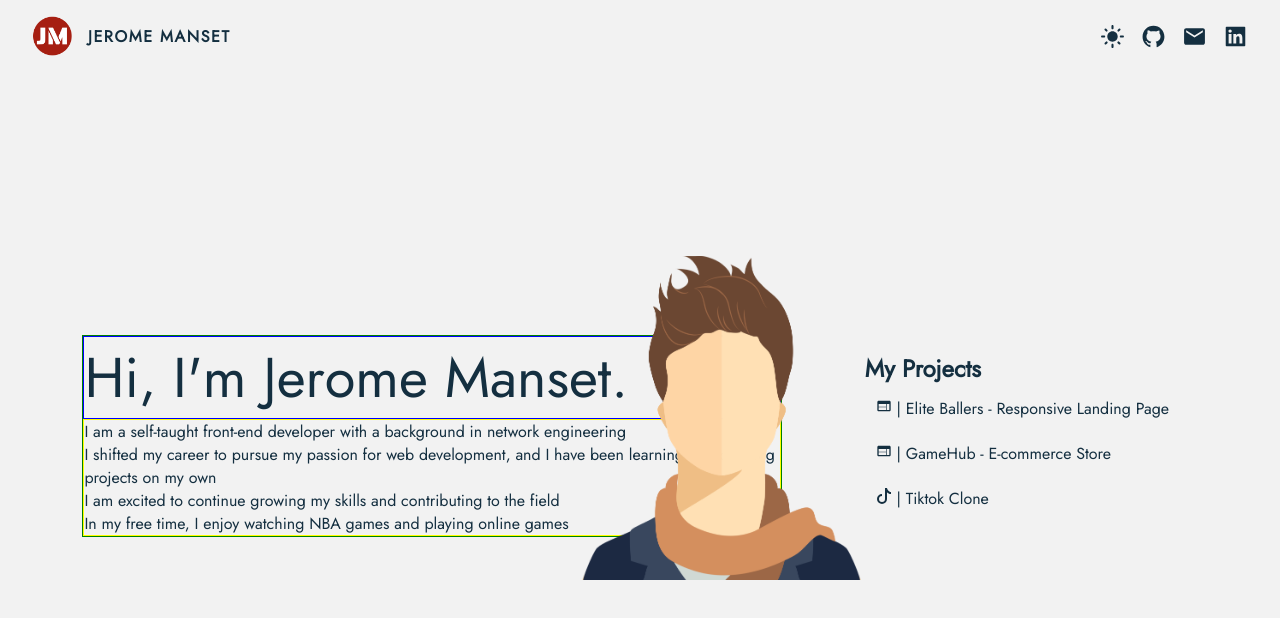
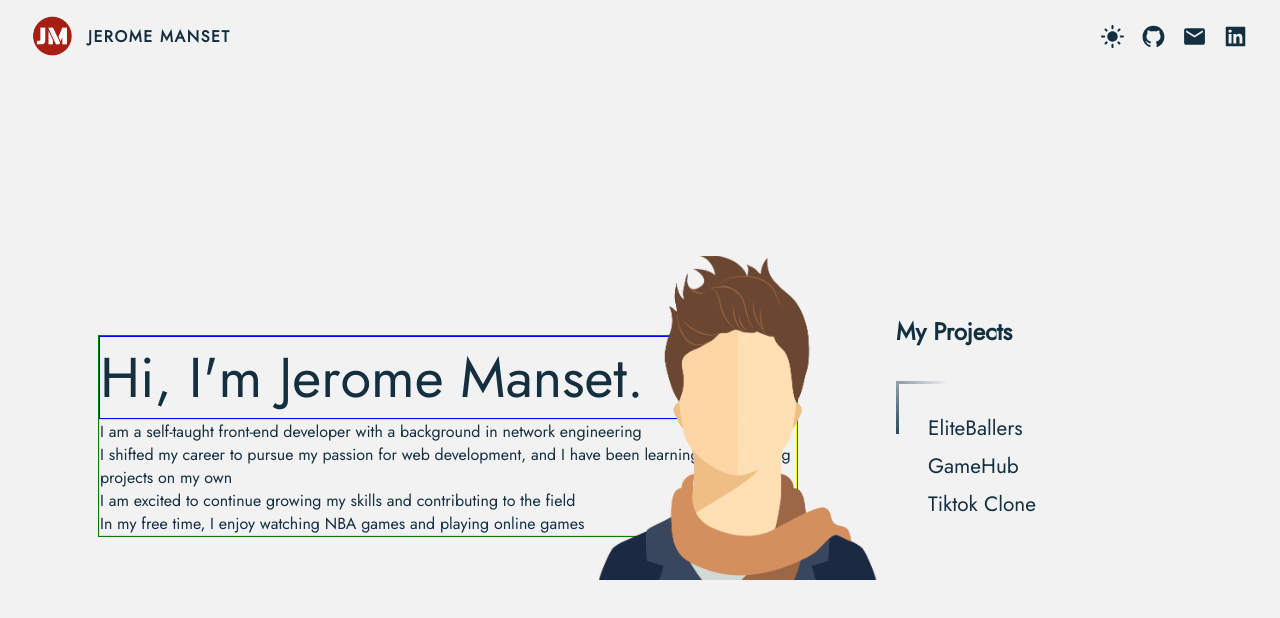
Before and after one commit to kujerocoding/jmanset-portfolio, a React (Vite) app: page / in a window 1280 px wide. Shown: the top 618 px of the page. Built offline with nearby package versions, Linux system fonts and the light colour scheme.

Commit message:
Add hover effects to the project lists

```diff
--- a/src/App.css
+++ b/src/App.css
@@ -182,12 +182,40 @@ main{
     font-size: clamp(3rem, 7vw, 3.5rem);
 }
 
+
 .project-lists{
+    padding-block: 2rem;
+    margin-top: 2rem;
     list-style: none;
+    position: relative;
+    width: 60%;
 }
+
+.project-lists::before{
+    position: absolute;
+    top: 0;
+    left: 0;
+    width: 30%;
+    height: 30%;
+    content: '';
+    border-top: 3px solid ;
+    border-left: 3px solid ;
+    border-image: linear-gradient(45deg, #274659, #f2f2f2) 1;
+}
+/* .project-lists::after{
+    position: absolute;
+    bottom: 0;
+    right: 0;
+    width: 30%;
+    height: 30%;
+    content: '';
+    border-bottom: 1px solid black;
+    border-right: 1px solid black;
+} */
 
 .project-lists > li {
     white-space: nowrap;
+    margin-left: 2rem;
 }
 
 .img-container{
@@ -225,15 +253,7 @@ footer{
 
 
 
-.project-btn{
-    font-family: inherit;
-    background-color: transparent;
-    border: 1px solid transparent;
-    padding: 10px;
-    border-radius: 10px;
-    cursor: pointer;
-    color: inherit;
-}
+
 
 .b-red{
     border: 3px solid red;
@@ -327,6 +347,66 @@ footer{
     transform: scaleX(1) scaleY(1);
 }
 
+/* BUTTON FROM LEFT */
+.btn {
+    all: unset;
+    font-size: 1.3rem;
+    position: relative;
+    padding-bottom: .5rem;
+    color: inherit;
+    transition: all 500ms cubic-bezier(0.77, 0, 0.175, 1);
+    cursor: pointer;
+    user-select: none;
+  }
+
+  .btn:before, .btn:after {
+    content: '';
+    position: absolute;
+    transition: inherit;
+    z-index: -1;
+  }
+
+  .btn:hover {
+    font-weight: bold;
+    transition-delay: .5s;
+  }
+
+  .btn:hover:before {
+    transition-delay: 0s;
+  }
+
+  .btn:hover:after {
+    background: #274659;
+    transition-delay: .35s;
+  }
+
+  /* From Left */
+
+.from-left:before,
+.from-left:after {
+  bottom: 0;
+  width: 0;
+  height: 10%;
+}
+
+.from-left:before {
+  right: 0;
+  border: 1px solid #274659;
+  border-top: 0;
+  border-left: 0;
+  border-right: 0;
+}
+
+.from-left:after {
+  left: 0;
+}
+
+.from-left:hover:before,
+.from-left:hover:after {
+  width: 100%;
+}
+
+
 @media (min-width: 768px){
 
     /* .app-container {
--- a/src/components/Main.jsx
+++ b/src/components/Main.jsx
@@ -55,16 +55,14 @@ const Main = () => {
     <div className='project-links-container'>
         <div className='project-links'>
           <h2 className='project-featured'>My Projects</h2>
-          <ul className='project-lists'>
-              <li>
-                <button name="eliteBallers" className='project-btn' onClick={handleClick}>
-                  <span><MdWeb /> |</span> Elite Ballers - Responsive Landing Page</button>
-              </li>
-              <li><button name="gamehub" className='project-btn' onClick={handleClick}><span><MdWeb /> |</span> GameHub - E-commerce Store</button></li>
-              <li><button name="mouse" className='project-btn' onClick={handleClick}><span><BsTiktok /> |</span> Tiktok Clone</button></li>
-          </ul>
 
-
+            <ul className='project-lists'>
+                <li><button name="eliteBallers" className='btn from-left' onClick={handleClick}>
+                  EliteBallers</button>
+                </li>
+                <li><button name="gamehub" className='btn from-left' onClick={handleClick}>GameHub</button></li>
+                <li><button name="mouse" className='btn from-left' onClick={handleClick}>Tiktok Clone</button></li>
+            </ul>
 
         </div>
     </div>
```
